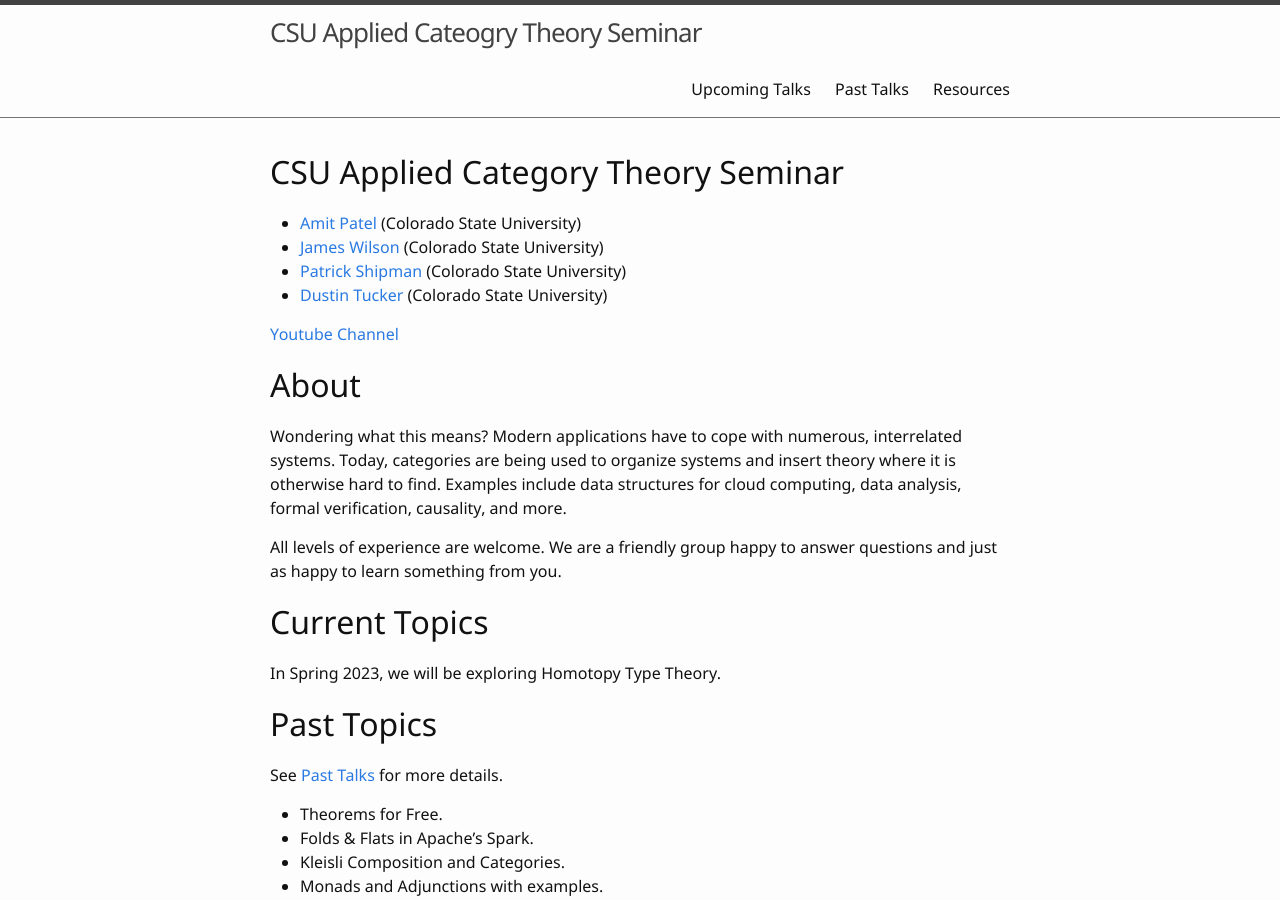
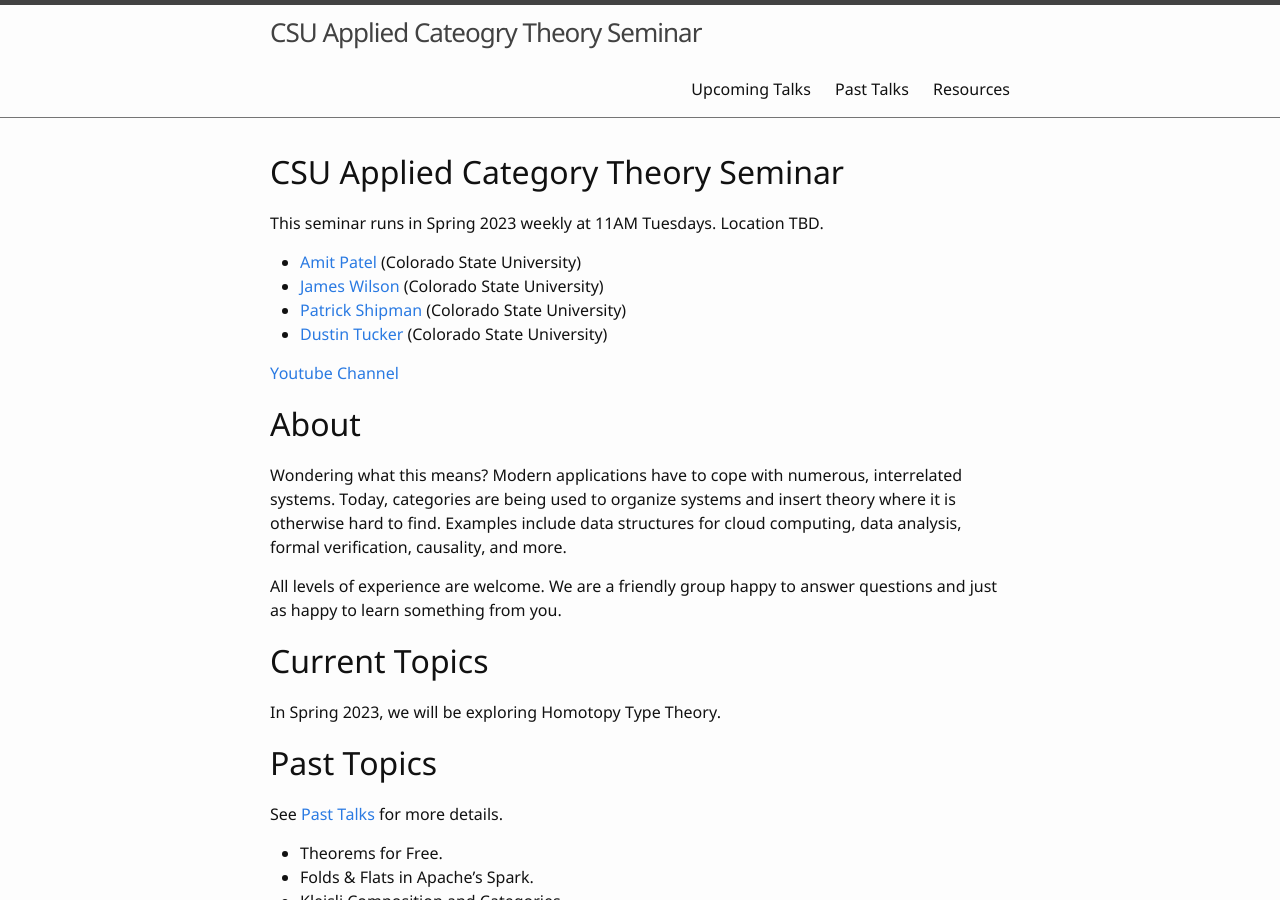
Before and after one commit to csu-applied-category-theory/csu-applied-category-theory.github.io, a Jekyll site: the page built from index.md, in a window 1280 px wide and 900 px high. Built offline with Jekyll 4.4.1, drawn with Linux system fonts in a browser that asks for light colours.

Commit message:
Update with time

```diff
--- a/index.md
+++ b/index.md
@@ -3,6 +3,8 @@ title: Home
 ---
 
 # CSU Applied Category Theory Seminar
+
+This seminar runs in Spring 2023 weekly at 11AM Tuesdays. Location TBD.
 
 
 - [Amit Patel](https://www.math.colostate.edu/~akp/){:target="_blank"} (Colorado State University)
```
